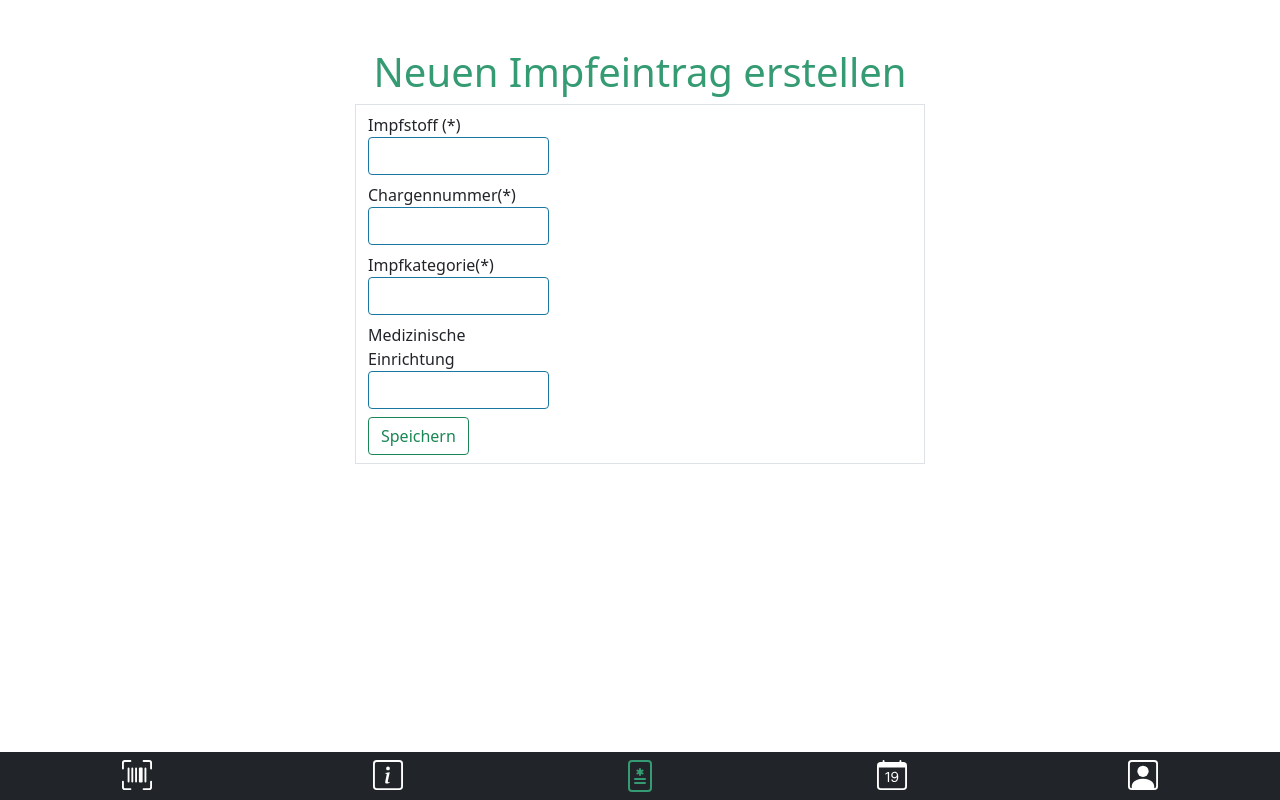
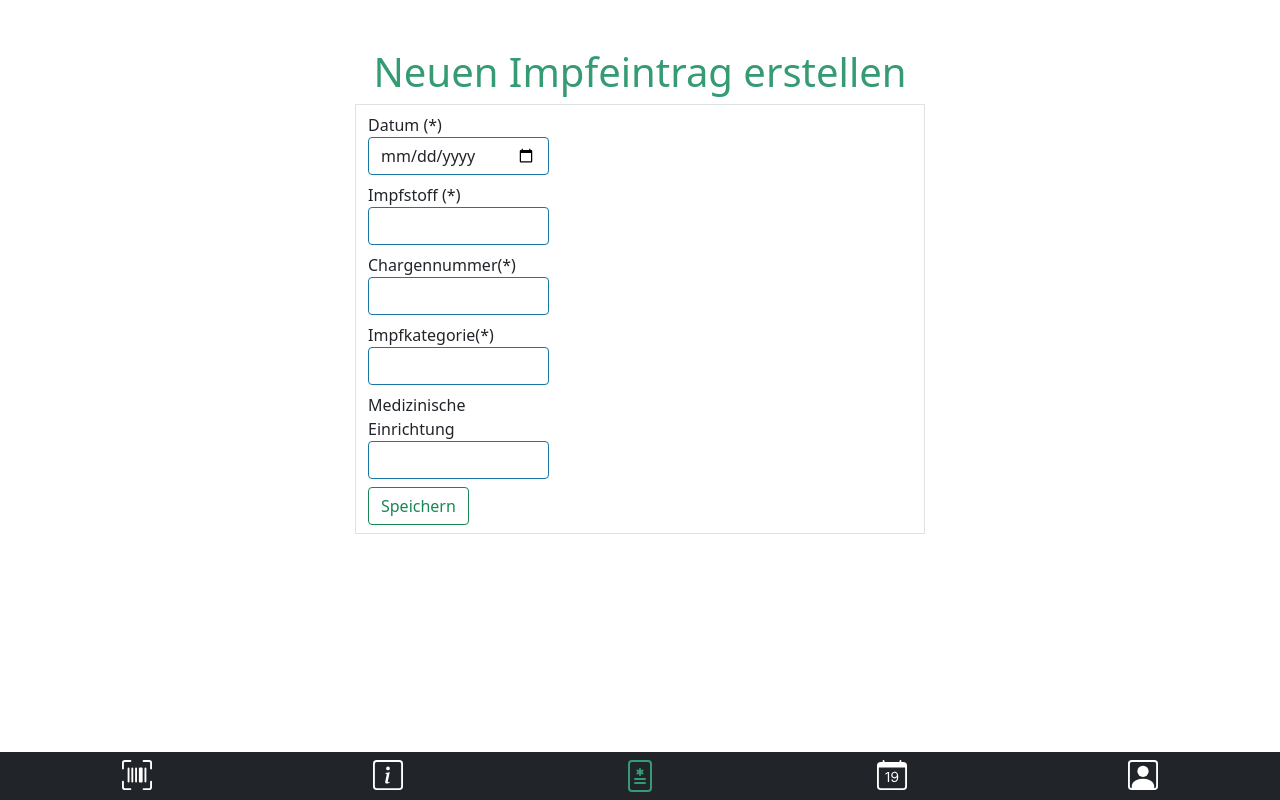
Before and after one commit to ValentinFFM/my.vay, a Flask app: page /patient/impfeintrag/manuell in a window 1280 px wide. Run offline with Flask 2, Linux system fonts and the light colour scheme.

Commit message:
manual entry vaccination

```diff
--- a/app.py
+++ b/app.py
@@ -116,11 +116,13 @@ def home():
 @app.route("/patient")
 def patient_home():
 
+    branch = Proof_of_vaccination.query.all()
+
     # if request.method == "POST":
     #     branch = Impfung.query.all()
         # return render_template('patient_vaccination_certificate.html', branch=branch)
 
-    return render_template('patient/patient_vaccination_certificate.html')
+    return render_template('patient/patient_vaccination_certificate.html', branch=branch)
 
 @app.route("/patient/impfeintrag")
 def patient_vaccination_entry():
@@ -131,22 +133,20 @@ def patient_vaccination_entry():
 def addVaccination():
 
     form = AddVaccination()
-
-    if form.validate_on_submit():
-
+    if form.is_submitted():
         unique_certificate_identifier = 1
-        # while Proof_of_vaccination.query.filter_by(unique_certificate_identifier=unique_certificate_identifier).first() is not None:
-        #     unique_certificate_identifier = unique_certificate_identifier + 1
+        while Proof_of_vaccination.query.filter_by(unique_certificate_identifier=unique_certificate_identifier).first() is not None:
+            unique_certificate_identifier = int(unique_certificate_identifier) + 1
 
         #unique_patient_identifier ?
         #print(form.date_of_vaccination.data)
-        #date_of_vaccinaion = datetime.datetime(date_of_vaccination)
-        new_vaccination = Proof_of_vaccination(unique_certificate_identifier="1", date_of_vaccination = "2020-05-04", vaccine = form.vaccine.data, batch_number=form.batch_number.data, vaccine_category=form.vaccine_category.data, unique_issuer_identifier=form.unique_issuer_identifier.data, disease= "/", vaccine_marketing_authorization_holder= "/", issued_at= "/")
+        #date_of_vaccinaion = datetime.date(form.date_of_vaccination.data)
+        new_vaccination = Proof_of_vaccination(unique_certificate_identifier=unique_certificate_identifier, unique_patient_identifier= "1", date_of_vaccination = form.date_of_vaccination.data, vaccine = form.vaccine.data, batch_number=form.batch_number.data, vaccine_category=form.vaccine_category.data, unique_issuer_identifier=form.unique_issuer_identifier.data, disease= "/", vaccine_marketing_authorization_holder= "/", issued_at= "2021-08-07 13:14:30")
         db.session.add(new_vaccination)
         db.session.commit()
 
         #flash('Impfeintrag erstellt!')
-        return redirect(url_for('patient_vaccination_certificate'))
+        return redirect(url_for('patient_home'))
 
     return render_template('patient/patient_vaccination_manual_entry.html', form=form)
 
--- a/forms.py
+++ b/forms.py
@@ -44,9 +44,10 @@ class RegistrationForm(Form):
 class AddVaccination(Form):
 
     # Creation of all inputfields and the submit button
-    #date_of_vaccination = StringField('Datum (*)', validators=[DataRequired(), Length(max=30)])
-    vaccine = StringField('Impfstoff (*)', validators=[DataRequired(), Length(max=30)])
-    batch_number = StringField('Chargennummer(*)',  validators=[DataRequired()])
-    vaccine_category = StringField('Impfkategorie(*)', validators=[Length(max=60)])
-    unique_issuer_identifier = StringField('Medizinische Einrichtung', validators=[Length(max=30)])
+
+    date_of_vaccination = DateField('Datum (*)', validators=[DataRequired(), Length(max=30)])
+    vaccine = StringField('Impfstoff (*)')
+    batch_number = StringField('Chargennummer(*)')
+    vaccine_category = StringField('Impfkategorie(*)')
+    unique_issuer_identifier = StringField('Medizinische Einrichtung')
     submit = SubmitField('Speichern')
--- a/templates/patient/patient_vaccination_certificate.html
+++ b/templates/patient/patient_vaccination_certificate.html
@@ -91,12 +91,12 @@
                             </h5>
 
                         </div>
-                            {% if vaccination %}
-                            {% for entry in vaccination %}
+                            {% if branch %}
+                            {% for entry in branch%}
                             <div class="row">
                                 <h5 class="card mt-2">
                                     <div class="row my-2">
-                                        <div class="col-2">{{ entry.date_of_vaccination }}</div>
+                                        <div class="col-2">{{ entry.date_of_vaccination.strftime("%d.%m.%Y") }}</div>
                                         <div class="col-2">{{ entry.vaccine }}</div>
                                         <div class="col-2"> {{ entry.vaccine_category }}</div>
                                         <div class="col-2"> {{ entry.batch_number }}</div>
--- a/templates/patient/patient_vaccination_manual_entry.html
+++ b/templates/patient/patient_vaccination_manual_entry.html
@@ -60,9 +60,24 @@
                 <form method="POST" action= "{{ url_for('addVaccination') }}">
 
 
+                    <fieldset class="form-group">
 
+                        <div class="col-12 col-md-6 col-xl-4">
+                            <div class="form-group mt-2">
+                                {{ form.date_of_vaccination.label() }}
 
-
+                                {% if form.date_of_vaccination.errors %}
+                                    {{ form.date_of_vaccination(class="form-control is-invalid") }}
+                                    <div class="invalid-feedback">
+                                        {% for error in form.date_of_vaccination.errors %}
+                                            <span>{{ error }}</span>
+                                        {% endfor %}
+                                    </div>
+                                {% else %}
+                                    {{ form.date_of_vaccination(class="form-control") }}
+                                {% endif %}
+                            </div>
+                        </div>
 
                     <div class="col-12 col-md-6 col-xl-4">
                         <div class="form-group mt-2">
@@ -137,9 +152,10 @@
                     <div class="form-group my-2">
                         {{ form.submit(class="btn btn-outline-success btn-block") }}
                     </div>
+                </fieldset>
+                </form>
+                    </div>
 
-                    </div>
-                </form>
         <div class="col-md-3"></div>
         </div>
         </div>
```
